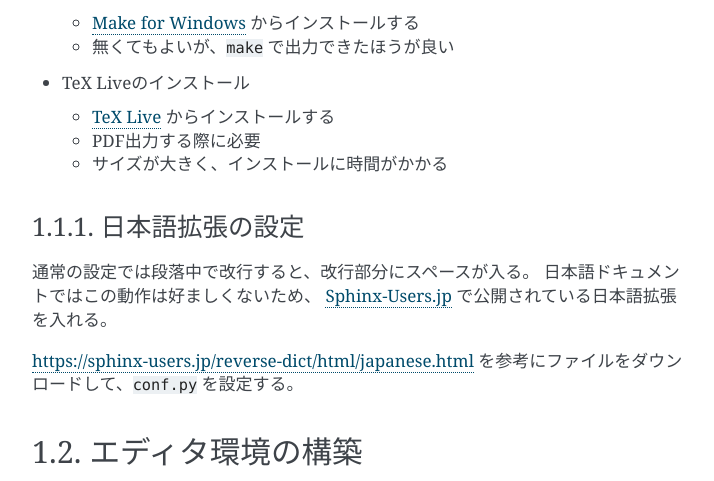
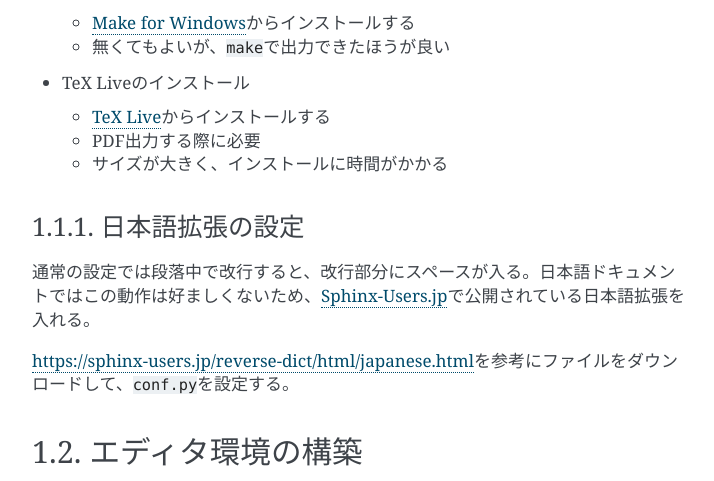
Before and after one commit to kkAyataka/study-sphinx, a Sphinx documentation site: the page built from doc/setup/index.rst, in a window 1280 px wide and 900 px high, scrolled down 504 px. Shown: the top 481 px of the window, without its empty margins (388-1102 px from the left). Built offline with Sphinx 7.4.7, drawn with Linux system fonts in a browser that asks for light colours; part of the change alters nothing that is shown.

```diff
--- a/doc/conf.py
+++ b/doc/conf.py
@@ -10,9 +10,9 @@
 # add these directories to sys.path here. If the directory is relative to the
 # documentation root, use os.path.abspath to make it absolute, like shown here.
 #
-# import os
-# import sys
-# sys.path.insert(0, os.path.abspath('.'))
+import os
+import sys
+sys.path.insert(0, os.path.abspath('.'))
 
 
 # -- Project information -----------------------------------------------------
@@ -31,6 +31,7 @@ release = '0.1.0'
 # extensions coming with Sphinx (named 'sphinx.ext.*') or your custom
 # ones.
 extensions = [
+    'japanesesupport'
 ]
 
 # Add any paths that contain templates here, relative to this directory.
--- /dev/null
+++ b/doc/japanesesupport.py
@@ -0,0 +1,15 @@
+def trunc_whitespace(app, doctree, docname):
+    from docutils.nodes import Text, paragraph
+    if not app.config.japanesesupport_trunc_whitespace:
+        return
+    for node in doctree.traverse(Text):
+        if isinstance(node.parent, paragraph):
+            newtext = node.astext()
+            for c in "\n\r\t":
+                newtext = newtext.replace(c, "")
+            newtext = newtext.strip()
+            node.parent.replace(node, Text(newtext))
+
+def setup(app):
+    app.add_config_value('japanesesupport_trunc_whitespace', True, True)
+    app.connect("doctree-resolved", trunc_whitespace)
```
